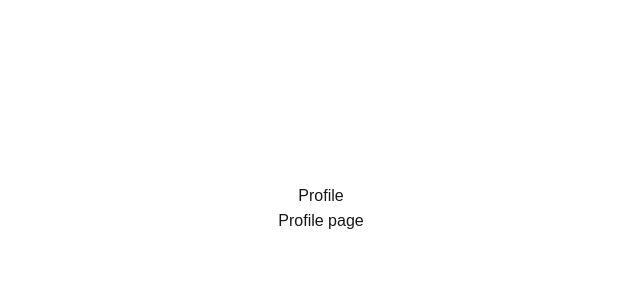
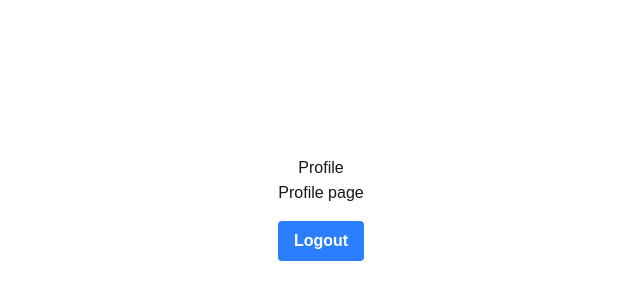
Before and after one commit to Anuj-Parihar/auth_system, a Next.js app: page /profile in a window 1280 px wide. Shown: the part 192-492 px from the top of the page, without its empty margins (319-959 px from the left). Built offline with nearby package versions, Linux system fonts and the light colour scheme.

Commit message:
logout functionality done

```diff
--- /dev/null
+++ b/src/app/api/users/logout/route.ts
@@ -0,0 +1,17 @@
+import { NextResponse } from "next/server";
+
+export async function GET(){
+    try {
+        const response = NextResponse.json({
+            message: "Logout successful",
+            success: true,
+        });
+        response.cookies.set("token", "", {
+            httpOnly: true,
+            expires: new Date(0),
+        });
+        return response;
+    } catch (error: any) {
+        return NextResponse.json({ error: error.message }, { status: 500 });
+    }
+}
--- a/src/app/profile/page.tsx
+++ b/src/app/profile/page.tsx
@@ -1,10 +1,32 @@
+"use client"; // decorator
+import axios from "axios";
+import Link from "next/link";
+import toast from "react-hot-toast";
+import { useRouter } from "next/navigation";
 export default function UserProfile(){
+
+    const router = useRouter();
+
+    const logout = async () => {
+        try {
+            await axios.get("/api/users/logout");
+            toast.success("Logout successful");
+            // Redirect to login page
+            router.push("/login");
+        } catch (error:any) {
+            console.error("Logout failed", error.message);
+            toast.error("Logout failed");
+        }
+    }
     return (
         <div className="flex flex-col items-center justify-center min-h-screen py-2">
             <h1>Profile</h1>
             <hr />
             <p>Profile page</p>
-
+            <button
+            onClick={logout}
+            className="bg-blue-500 hover:bg-blue-700 mt-4 text-white px-4 py-2  font-bold rounded"
+            >Logout</button>
         </div>
     );
 }
```
